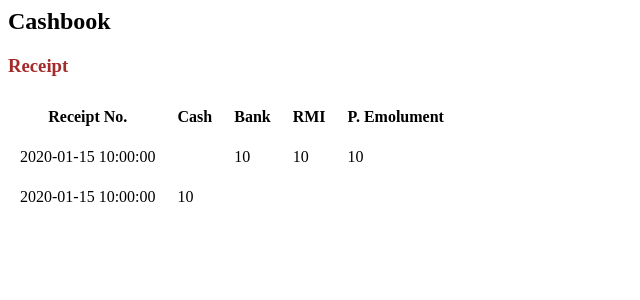
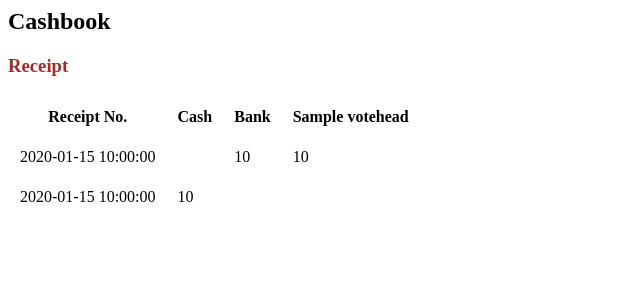
Before and after one commit to BillMuriu/school_accounting_system, a Python web app: template resource_manager/accounting/templates/accounting/cashbook.html in a window 1280 px wide. Shown: the top 300 px of the page, without its empty margins (0-640 px from the left). Run offline with Jinja, Linux system fonts and the light colour scheme; the template is opened without the code that fills it: most values are stand-ins (such as "Sample title", 1, 10 or a date in 2020).

Commit message:
I think I am a genius

```diff
--- a/resource_manager/accounting/templates/accounting/cashbook.html
+++ b/resource_manager/accounting/templates/accounting/cashbook.html
@@ -18,8 +18,10 @@
         <th>Receipt No.</th>
         <th>Cash</th>
         <th>Bank</th>
-        <th>RMI</th>
-        <th>P. Emolument</th>
+        {% for votehead in voteheads %}
+            <th>{{ votehead.name }}</th>
+        {% endfor %}
+        </tr>
     </tr>
     <!-- Add rows for receipts -->
         {% for receipt in checkreceipts %}
@@ -27,8 +29,9 @@
                 <td>{{ receipt.date_received }}</td>
                 <td></td>
                 <td>{{ receipt.amount }}</td>
-                <td>{{ repairs_maintenance_improvement.amount_budgeted }}</td>
-                <td>{{ personal_emolument.amount_budgeted }}</td>
+                {% for votehead in voteheads %}
+                    <td>{{ votehead.amount_budgeted }}</td>
+                {% endfor %}
             </tr>
         {% endfor %}
         {% for receipt in cashreceipts %}
```
Also changed, not shown: resource_manager/accounting/views.py (+8 -0 lines).
